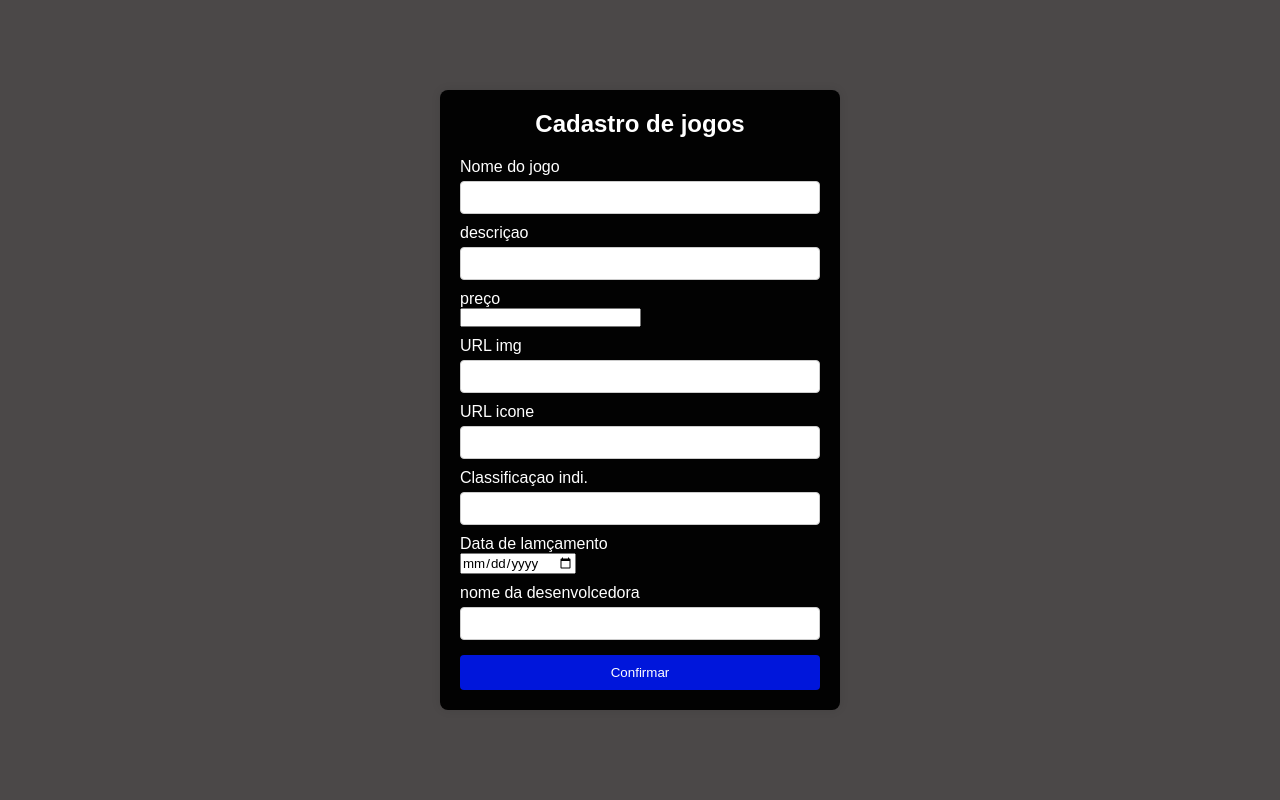
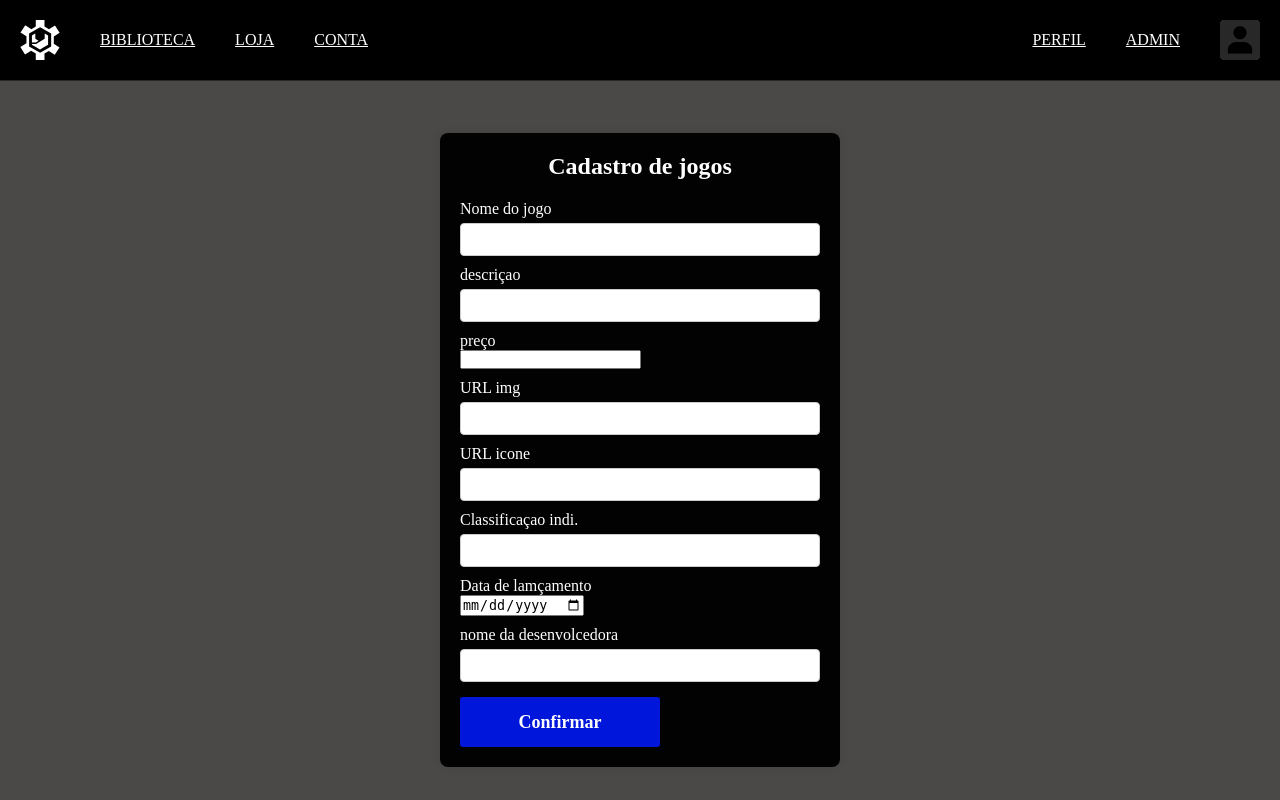
Before and after one commit to SharpgearTeam/NewSharpgearLauncher, a PHP site: page /insert_games.html in a window 1280 px wide. Run offline with PHP 8.4, Linux system fonts and the light colour scheme.

Commit message:
0107 | 2

```diff
--- a/header.html
+++ b/header.html
@@ -1,13 +1,15 @@
 <header class="header">
+    <link rel="stylesheet" href="style\style.css">
     <div class="header_left">
         <img src="src\Sharpgear Logo.svg" alt="" width="40">
         <a href="index.html">BIBLIOTECA</a>
         <a href="loja.html">LOJA</a>
-            <a href="">SHARPVIDEOS</a>
+        <a href="">CONTA</a>
     </div>
 
     <div class="header_right">
         <a href="">PERFIL</a>
+        <a href="insert_games.html">ADMIN</a>
         <img src="src\placeholders\ph_userimage.svg" width="40" style="border-radius: 5px;">
     </div>
 </header>
--- a/insert_games.html
+++ b/insert_games.html
@@ -1,12 +1,21 @@
 <!DOCTYPE html>
-<html lang="en">
+<html lang="pt-br">
 <head>
     <meta charset="UTF-8">
     <meta name="viewport" content="width=device-width, initial-scale=1.0">
-    <title>inserte games </title>
-    <link rel="stylesheet" href="style\insert_games_style.css"
+    <title>Sharpgear Launcher | Upload Game </title>
+    <link rel="stylesheet" href="style\insert_games_style.css">
 </head>
 <body>
+    <!--HEADER FIXA-->
+    <div id="header"></div>
+    <script>
+    fetch('header.html')
+        .then(res => res.text())
+        .then(data => {
+        document.getElementById('header').innerHTML = data;
+        });
+    </script>
 
     <div class="container">
         <h2>Cadastro de jogos</h2>
--- a/style/insert_games_style.css
+++ b/style/insert_games_style.css
@@ -1,8 +1,23 @@
+:root {
+  /* Cores */
+  --cor-primaria: rgb(0, 0, 0);
+  --cor-secundaria: #171717;
+  --cor_borda: rgb(39, 39, 39);
+
+  /* Texto */
+  --texto-branco: #fff;
+
+  /* Proporcões */
+  --header_height: 80px;
+
+  --sidebar_width: 250px;
+
+}
+
 * {
     margin: 0;
     padding: 0;
     box-sizing: border-box;
-    font-family: Arial, sans-serif;
 }
 
 body {
@@ -14,6 +29,7 @@
 }
 
 .container {
+    margin-top: 100px;
     background: rgb(2, 2, 2);
     padding: 20px;
     border-radius: 8px;
--- a/style/style.css
+++ b/style/style.css
@@ -11,7 +11,6 @@
   --header_height: 80px;
 
   --sidebar_width: 250px;
-
 
 }
 
```
Also changed, not shown: scripts/scripts.js (added). Lines whose indentation alone changed are shown as unchanged.
